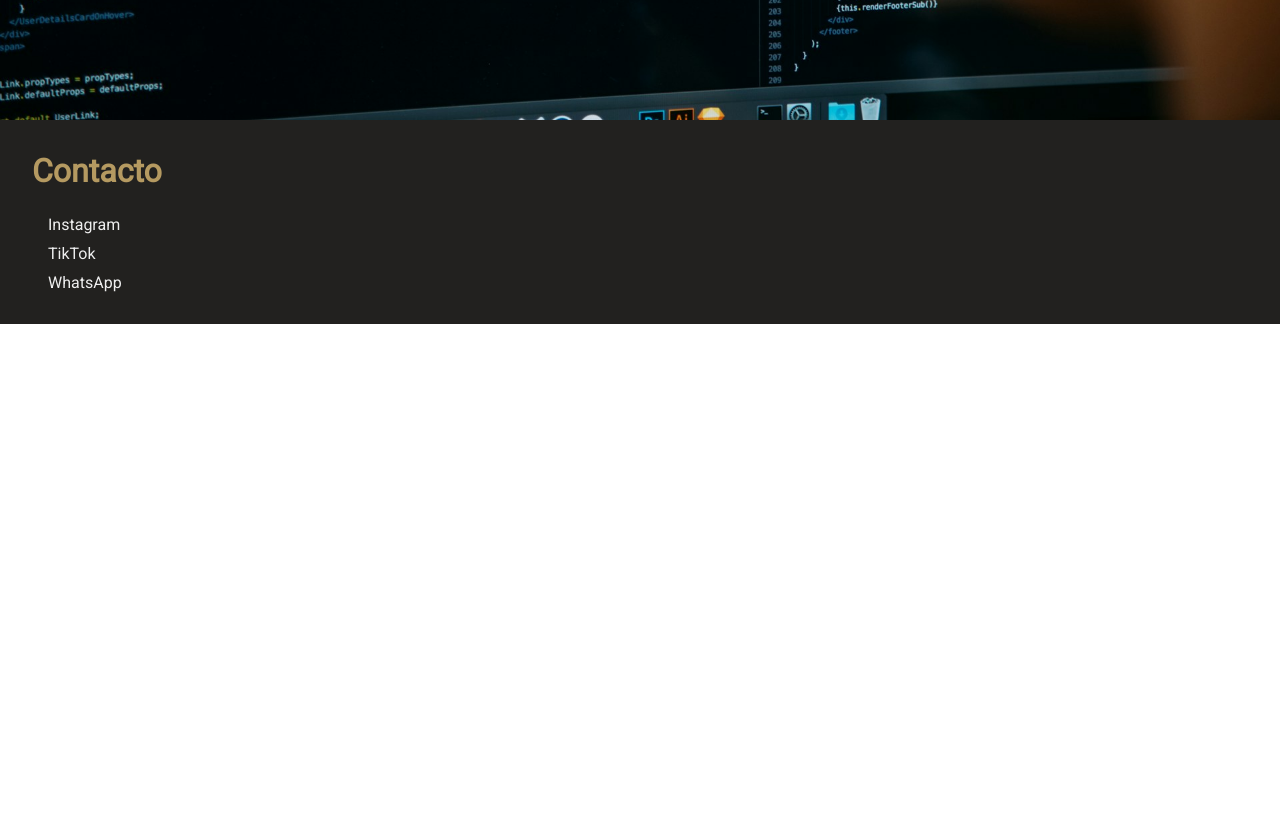
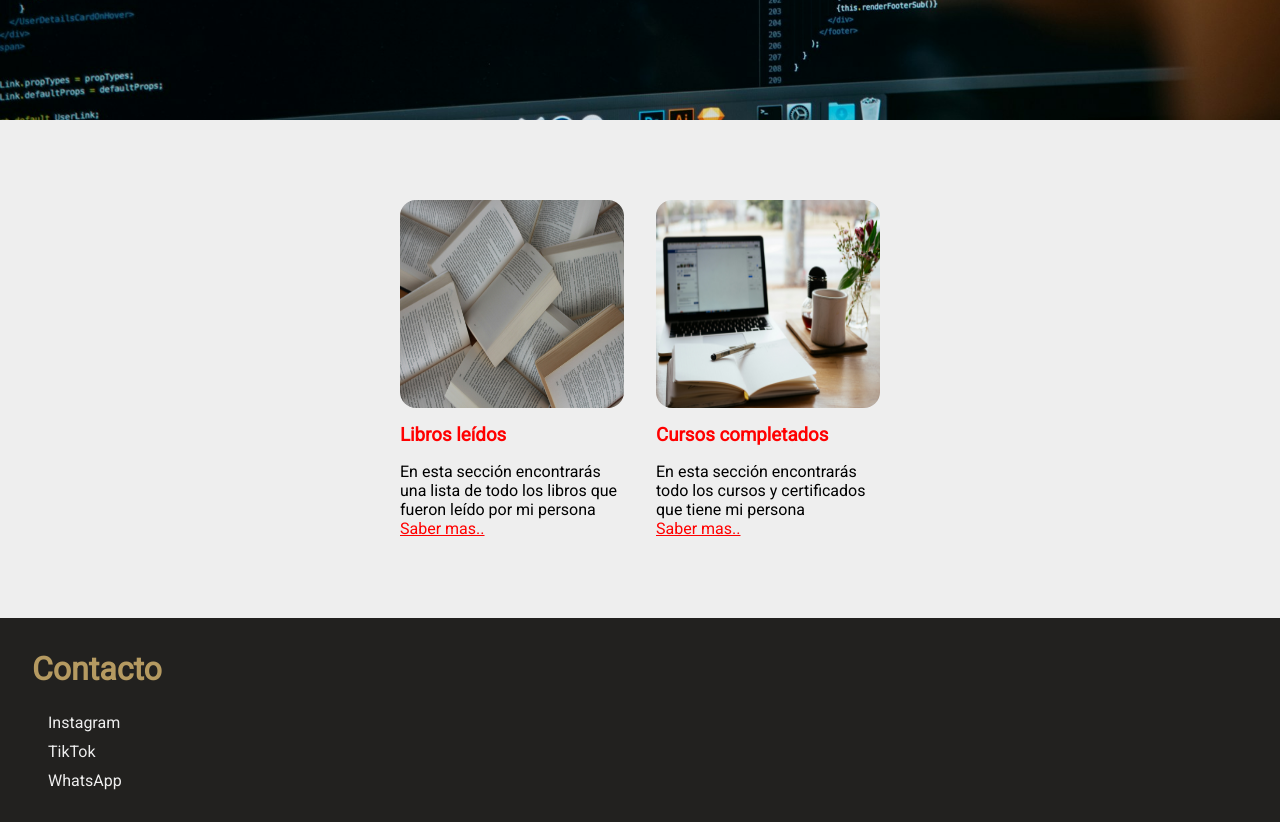
Before and after one commit to johnWick1234B/mipaginaWebBill, a plain HTML site: page index.html in a window 1280 px wide. Shown: the part 1720-2542 px from the top of the page. Before the commit the page ends 2044 px from the top, so only its background shows below. Drawn offline with Linux system fonts and the light colour scheme.

Commit message:
agregamos imagenes centradas

```diff
--- a/box-styles.css
+++ b/box-styles.css
@@ -50,6 +50,43 @@ header nav ul li a {
   width: 100%;
 }
 
+.section-3{
+  background-color: #eeeeee;
+  display: flex;
+  justify-content: center;
+  align-items: center;
+  padding: 5em;
+  gap: 2em;
+}
+
+.section-3 div{
+  display: flex;
+  flex-direction: column;
+  width: 20%;
+  align-items: center;
+  gap: 1em;
+}
+
+.section-3 div h3{
+  color: red;
+  width: 100%;
+}
+
+.section-3 div p{
+  text-align: left;
+}
+
+.section-3 div p a{
+  text-decoration: underline;
+  color: red;
+}
+.section-3 div img{
+  height: 13em;
+  border-radius: 1em;
+  width: 100%;
+}
+
+
 footer {
   background-color: #22211f;
   padding: 2em;
--- a/index.html
+++ b/index.html
@@ -41,6 +41,20 @@
       <section class="section-2">
         <img src="img/charlesdeluvio-pjAH2Ax4uWk-unsplash.jpg">
       </section>
+      <section class="section-3">
+        <div>
+          <img src="img/gulfer-ergin-LUGuCtvlk1Q-unsplash.jpg">
+          <h3>Libros leídos</h3>
+          <p>En esta sección encontrarás una lista de todo los libros que fueron leído por mi persona<br>
+            <a href="index.html">Saber mas..</a></p>
+        </div>
+        <div>
+          <img src="img/cursos.jpg" alt="">
+          <h3>Cursos completados</h3>
+          <p>En esta sección encontrarás todo los cursos y certificados que tiene mi persona
+            <br><a href="index.html">Saber mas..</a></p>
+        </div>
+      </section>
     </main>
       <footer>
         <h1>Contacto</h1>
```
Also changed, not shown: img/cursos.jpg (added), img/gulfer-ergin-LUGuCtvlk1Q-unsplash.jpg (added).
